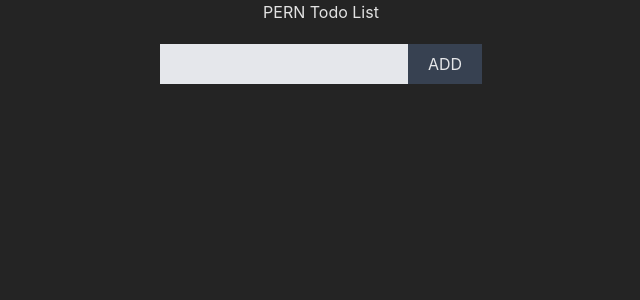
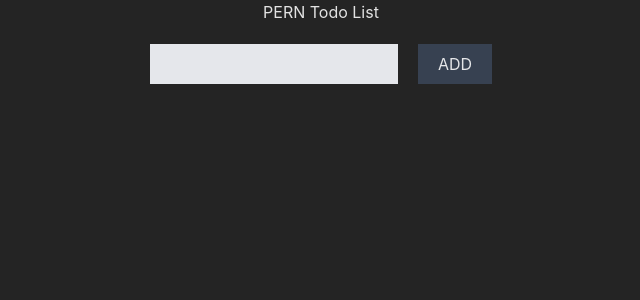
Before and after one commit to mabuhanifa/pern-react-vite, a React (Vite) app: page / in a window 1280 px wide. Shown: the top 300 px of the page, without its empty margins (319-959 px from the left). Built offline with nearby package versions, Linux system fonts and the light colour scheme.

Commit message:
description

```diff
--- a/src/components/InputTodo.jsx
+++ b/src/components/InputTodo.jsx
@@ -1,13 +1,20 @@
-import React from "react";
+import React, { useState } from "react";
 
 export default function InputTodo() {
+  const [description, setDescription] = useState("");
+  console.log(description)
   return (
     <div>
       <h1 className="text-center">PERN Todo List</h1>
       <div className="flex justify-center my-5">
         <form>
-          <input type="text" className="py-2 bg-gray-200" />
-          <button className="px-5 py-2 bg-gray-700">ADD</button>
+          <input
+            type="text"
+            className="py-2 bg-gray-200"
+            value={description}
+            onChange={(e) => setDescription(e.target.value)}
+          />
+          <button className="px-5 py-2 bg-gray-700 ml-5">ADD</button>
         </form>
       </div>
     </div>
```
